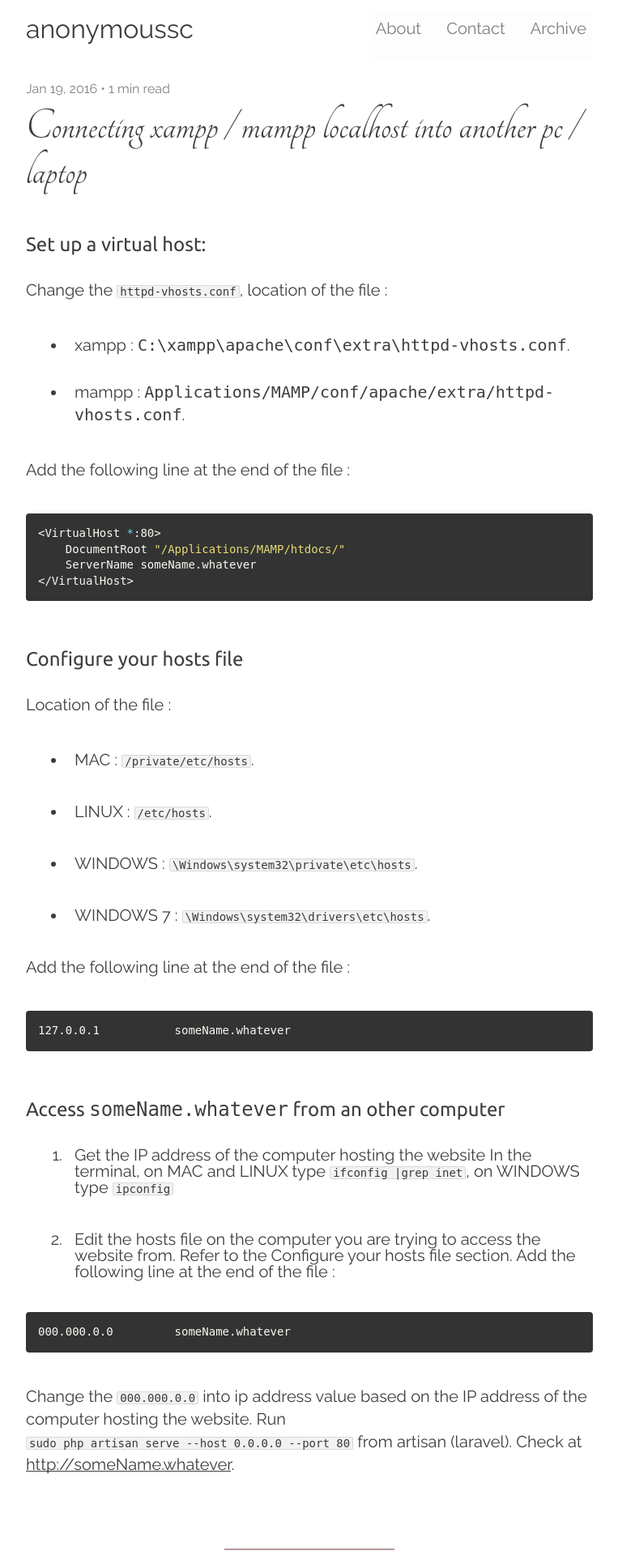
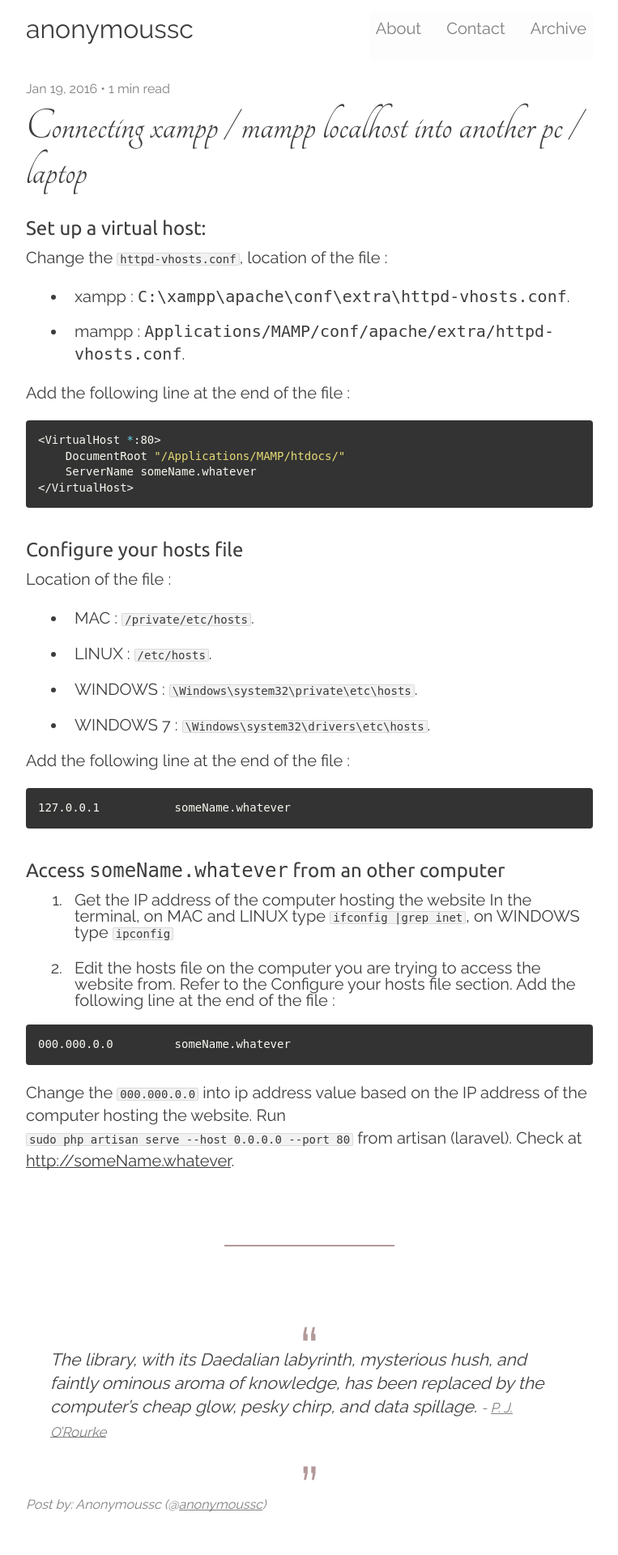
Before and after one commit to anonymoussc/anonymoussc.github.io, a Jekyll site: the page built from _posts/2016-01-19-connecting-xampp-mampp-localhost-into-another-pc-laptop.markdown, in a window 1280 px wide. Shown: the top 1920 px of the page at 81% size, without its empty margins (258-1021 px from the left). Built offline with Jekyll 4.4.1, drawn with Linux system fonts in a browser that asks for light colours; nearby versions of some CDN libraries; comment, search, counter and statistics services are not loaded.

Commit message:
Modified style

```diff
--- a/css/style.css
+++ b/css/style.css
@@ -517,7 +517,7 @@ nav a.current {
     pre,
     p,
     form {
-        margin : 40px 0;
+        margin : 20px 0;
     }
 
     ol, ul {
@@ -526,7 +526,7 @@ nav a.current {
 
     li {
         padding-left : 10px;
-        margin       : 30px 0;
+        margin       : 15px 0;
     }
 
     table {
@@ -545,13 +545,13 @@ nav a.current {
 
     h2 {
         font-size     : 1.8em;
-        margin-top    : 60px;
+        margin-top    : 40px;
         margin-bottom : -10px;
     }
 
     h3, h4, h5, h6 {
         font-size     : 1.2em;
-        margin-top    : 60px;
+        margin-top    : 40px;
         margin-bottom : -10px;
     }
 
```
